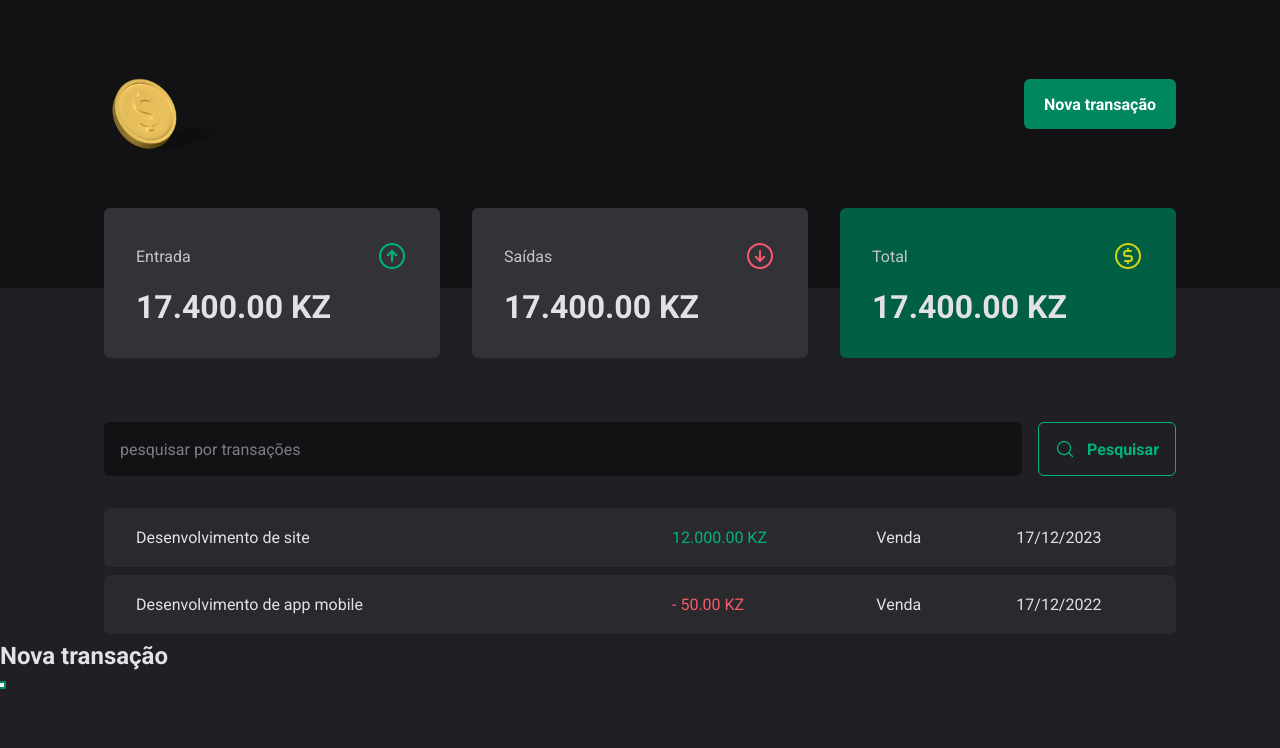
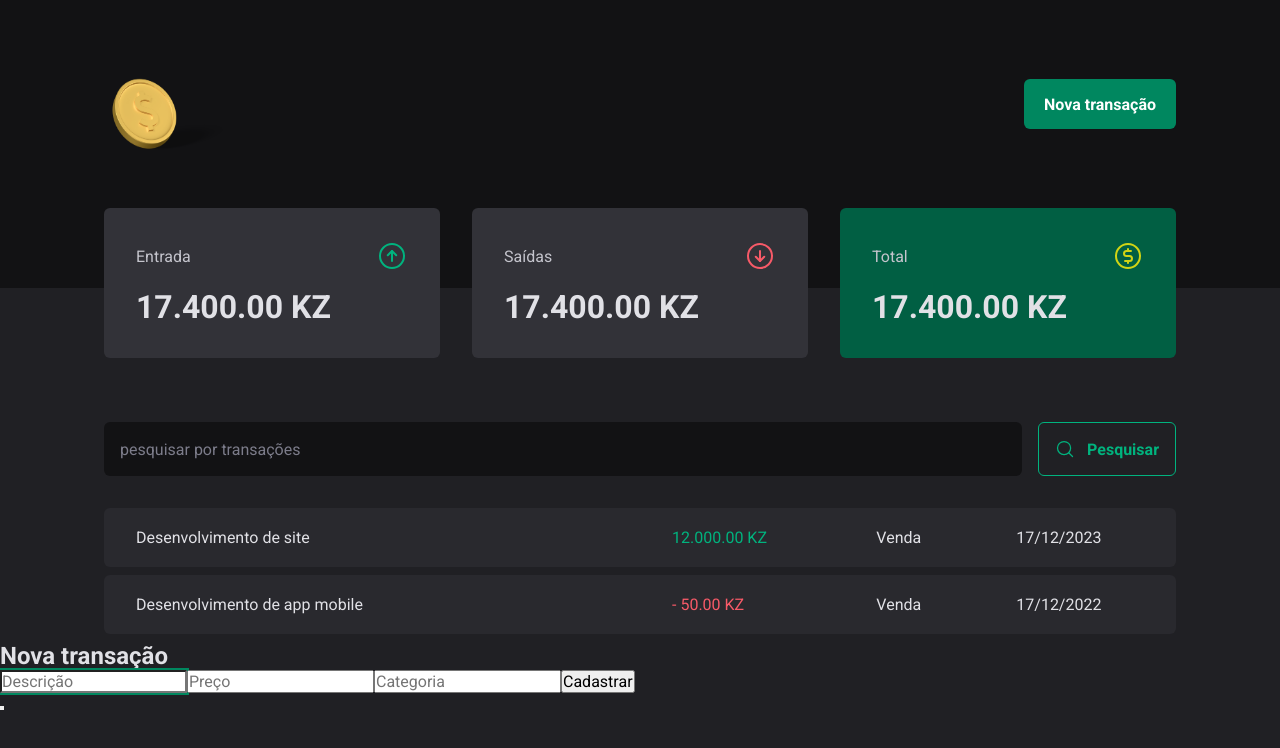
Before and after one commit to romeucajamba/Transacacoes, a React (Vite) app in the folder transacoes/: page / in a window 1280 px wide. Both pictures are taken after a click on the button "Nova transação". Shown: the top 748 px of the page. Built offline with nearby package versions, Linux system fonts and the light colour scheme.

Commit message:
Criação do componente formulário

```diff
--- /dev/null
+++ b/transacoes/src/components/Modal/index.tsx
@@ -0,0 +1,22 @@
+import * as Dialog from '@radix-ui/react-dialog';
+import {Overlay, Content} from './styles';
+
+export function NewTransationsModal(){
+    return(
+        <Dialog.Portal>
+         <Overlay />
+
+         <Content>
+            <Dialog.Title>Nova transação</Dialog.Title>
+            <form action="">
+                <input type="text" placeholder='Descrição'  required/>
+                <input type="text" placeholder='Preço'  required/>
+                <input type="text" placeholder='Categoria' required/>
+
+                <button type="submit">Cadastrar</button>
+            </form>
+            <Dialog.Close />
+         </Content>
+        </Dialog.Portal>
+    )
+}
--- /dev/null
+++ b/transacoes/src/components/Modal/styles.ts
@@ -0,0 +1,11 @@
+import styled from 'styled-components';
+import * as Dialog from '@radix-ui/react-dialog';
+
+
+export const Overlay = styled(Dialog.Overlay)`
+
+`;
+
+export const Content = styled(Dialog.Content)`
+
+`;
--- a/transacoes/src/components/hedear/Header.tsx
+++ b/transacoes/src/components/hedear/Header.tsx
@@ -1,4 +1,5 @@
 import {HeaderContainer, HeaderContent, ImageLogo, NewTransationsButton} from './styles';
+import { NewTransationsModal } from '../Modal';
 import logo from '../../assets/img-150.png';
 import * as Dialog from '@radix-ui/react-dialog';
 
@@ -10,20 +11,14 @@ export function Header(){
                 <ImageLogo  src={logo} alt="logoMoney" />
 
                 <Dialog.Root>
+
                     <Dialog.Trigger asChild>
                         <NewTransationsButton>
                             Nova transação
                        </NewTransationsButton>
                     </Dialog.Trigger>
 
-                    <Dialog.Portal>
-                            <Dialog.Overlay />
-
-                            <Dialog.Content>
-                                <Dialog.Title>Nova transação</Dialog.Title>
-                                <Dialog.Close />
-                            </Dialog.Content>
-                    </Dialog.Portal>
+                   <NewTransationsModal/>
                 </Dialog.Root>
 
             </HeaderContent>
```
